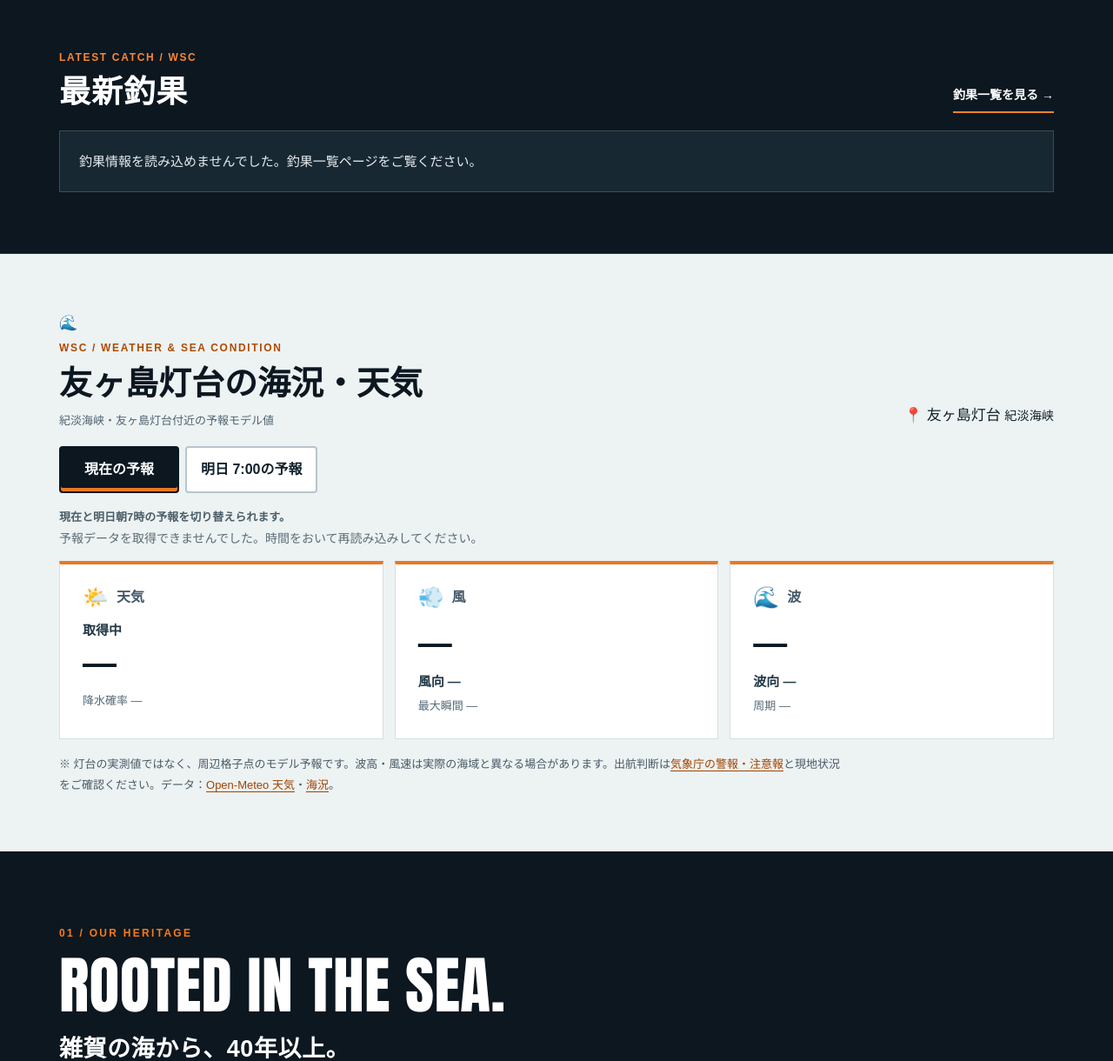
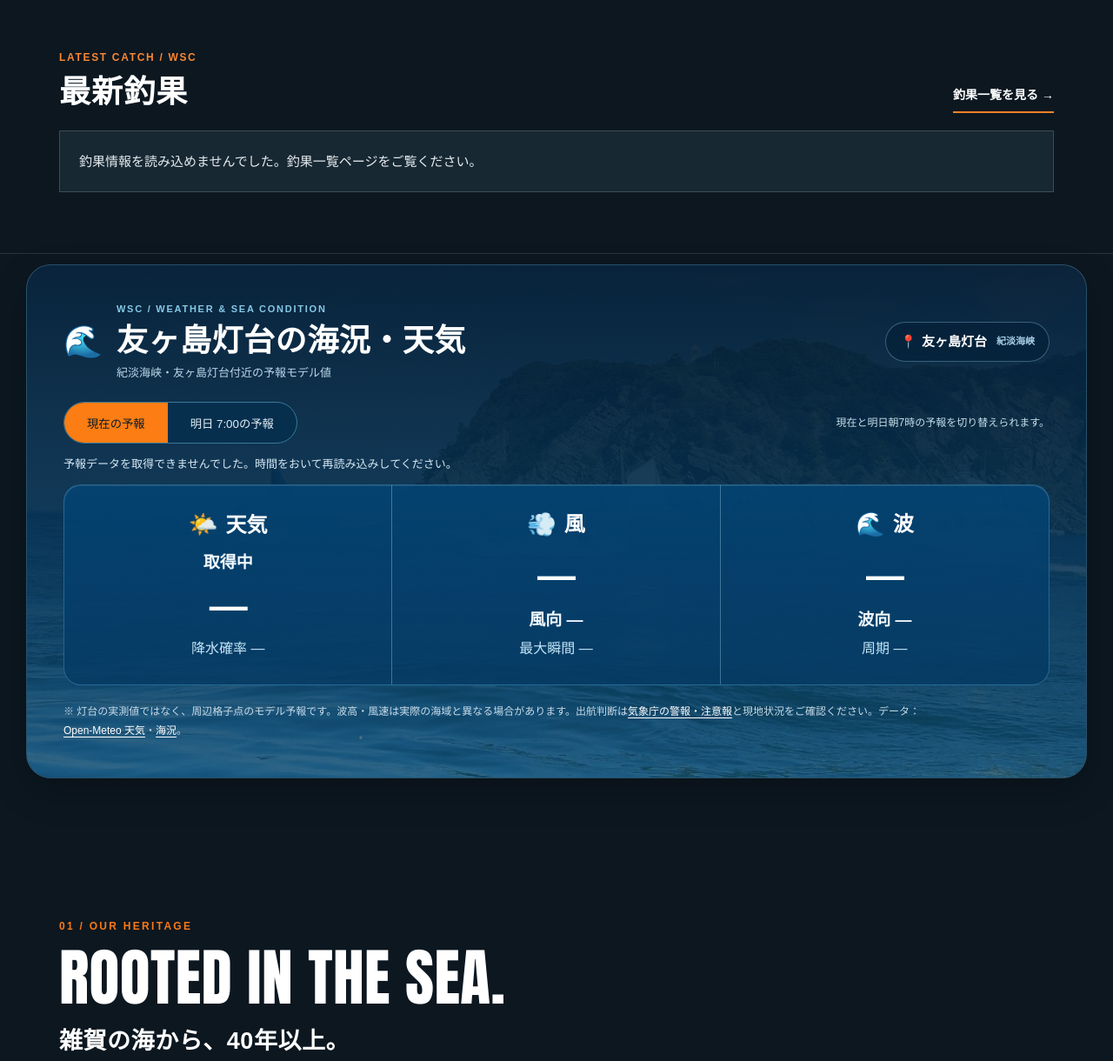
Before and after one commit to oosaka0123-sudo/wakayama-saika-club, a PHP site: page / in a window 1280 px wide. Shown: the part 845-2065 px from the top of the page at 87% size. Run offline with PHP 8.4, Linux system fonts and the light colour scheme.

Commit message:
style(weather): adopt ocean-blue three-column forecast layout

```diff
--- a/css/sea-forecast.css
+++ b/css/sea-forecast.css
@@ -1,25 +1,34 @@
-/* Nishihama marine forecast / homepage only, self-contained. */
-.sea-forecast{background:#edf2f3;color:#10222c;padding:clamp(38px,5vw,68px) 0}
-.sea-forecast .sf-overline{font-size:12px;letter-spacing:.14em;font-weight:900;color:#af4a00;display:block;margin:0 0 6px}
-.sea-forecast .sf-header{display:flex;align-items:end;justify-content:space-between;gap:14px;margin-bottom:18px}
-.sea-forecast h2{font-size:clamp(24px,4vw,38px);line-height:1.3;font-weight:900;margin:0;color:#0c1720}
-.sea-forecast .sf-place{font-size:13px;color:#4f6470;line-height:1.6;margin:7px 0 0}
-.sf-tabs{display:flex;gap:7px;margin:0 0 18px}
-.sf-tabs button{min-width:138px;min-height:49px;background:#fff;border:2px solid #b9c5cc;color:#10212c;border-radius:4px;font:inherit;font-weight:900;font-size:16px;cursor:pointer;padding:10px 16px}
-.sf-tabs button[aria-pressed="true"]{background:#0c1720;color:#fff;border-color:#0c1720;box-shadow:inset 0 -4px #ed7924}
-.sf-tabs button:focus-visible{outline:3px solid #f07b25;outline-offset:3px}
-.sf-grid{display:grid;grid-template-columns:repeat(3,minmax(0,1fr));gap:13px}
-.sf-card{background:#fff;border:1px solid #d5dfe3;border-top:4px solid #e87824;padding:clamp(18px,2.5vw,26px);min-height:185px;box-sizing:border-box}
-.sf-card-heading{display:flex;align-items:center;gap:9px;font-size:16px;font-weight:900;color:#465969;margin:0 0 15px}
-.sf-card-icon{font-size:24px;line-height:1}
-.sf-main{font-size:clamp(26px,4vw,39px);font-weight:900;letter-spacing:-.035em;color:#0c1720;line-height:1.35;margin:0;overflow-wrap:anywhere}
-.sf-desc{font-size:15px;font-weight:800;margin:6px 0 0;color:#223746;line-height:1.5;overflow-wrap:anywhere}
-.sf-extra{font-size:13px;color:#566976;line-height:1.6;margin:7px 0 0;overflow-wrap:anywhere}
-.sf-info{font-size:13px;color:#4a5d67;margin:14px 0 0;line-height:1.6;font-weight:650}
-.sf-caution{margin:17px 0 0;font-size:13px;line-height:1.85;color:#475a66;max-width:900px}
-.sf-caution a{color:#a04400;text-decoration:underline;text-underline-offset:3px}
-.sf-status{font-size:14px;color:#5b6c75;margin:0 0 13px;min-height:1.3em}
-.sf-status:empty{display:none}
-@media(max-width:730px){.sf-grid{grid-template-columns:1fr;gap:8px}.sf-card{display:grid;grid-template-columns:96px 1fr;grid-template-rows:auto auto auto;min-height:0;padding:14px 16px;column-gap:12px;border-top:0;border-left:4px solid #e87824}.sf-card-heading{grid-row:1 / span 3;display:flex;flex-direction:column;justify-content:center;align-items:flex-start;margin:0;gap:7px;font-size:15px}.sf-main{font-size:29px;line-height:1.25}.sf-desc{font-size:14px;line-height:1.4;margin:3px 0 0}.sf-extra{font-size:12px;margin:2px 0 0}.sf-card-icon{font-size:25px}}
-@media(max-width:420px){.sf-tabs button{min-width:0;flex:1;font-size:15px;padding:10px 8px}.sf-card{grid-template-columns:85px 1fr;column-gap:8px;padding:12px 13px}.sf-main{font-size:26px}.sf-card-heading{font-size:14px}}
-@media(prefers-reduced-motion:reduce){.sf-tabs button{scroll-behavior:auto}}
+/* Homepage forecast: Tomogashima lighthouse. Scoped to .sea-forecast. */
+.sea-forecast{background:#0c1720;color:#f3f9ff;padding:12px 20px clamp(44px,6vw,76px);box-sizing:border-box}
+.sea-forecast *{box-sizing:border-box}
+.sea-forecast>.wrap{position:relative;isolation:isolate;max-width:1220px;overflow:hidden;border:1px solid #28516a;border-radius:28px;padding:clamp(22px,3.8vw,42px);background:linear-gradient(180deg,rgba(3,27,48,.94) 0%,rgba(5,49,81,.91) 55%,rgba(8,68,98,.64) 100%),url("../assets/photos/21993.jpg") center 57%/cover no-repeat;box-shadow:0 16px 40px rgba(0,0,0,.22)}
+.sea-forecast .sf-header{display:flex;justify-content:space-between;align-items:center;gap:18px;margin-bottom:24px}
+.sea-forecast .sf-heading{display:flex;align-items:center;gap:16px;min-width:0}
+.sea-forecast .sf-heading-symbol{font-size:36px;line-height:1;flex-shrink:0}
+.sea-forecast .sf-overline{display:block;color:#86c9e8;font:800 11px/1.5 Arial,sans-serif;letter-spacing:.16em;margin:0 0 5px}
+.sea-forecast h2{font-size:clamp(23px,3.3vw,36px);line-height:1.25;letter-spacing:.015em;font-weight:900;color:#fff;margin:0}
+.sea-forecast .sf-place{margin:5px 0 0;color:#bcd7e8;font-size:13px;line-height:1.5}
+.sea-forecast .sf-location{flex-shrink:0;display:inline-flex;align-items:center;gap:6px;min-height:44px;border:1px solid rgba(150,211,238,.35);border-radius:999px;background:rgba(4,32,56,.62);padding:8px 16px;color:#fff;font-size:15px;font-weight:850}
+.sea-forecast .sf-location small{color:#a7cfe5;font-size:11px;font-weight:650;padding-left:5px}
+.sea-forecast .sf-toolbar{display:flex;align-items:center;justify-content:space-between;flex-wrap:wrap;gap:14px;margin:0 0 14px}
+.sea-forecast .sf-tabs{display:inline-flex;gap:0;max-width:100%;border:1px solid #387998;border-radius:999px;overflow:hidden;background:#052f4d}
+.sea-forecast .sf-tabs button{display:inline-flex;align-items:center;justify-content:center;min-height:46px;padding:9px clamp(14px,2.3vw,26px);border:0;background:transparent;color:#e2eef6;font:900 clamp(13px,1.7vw,16px)/1.3 inherit;cursor:pointer;white-space:nowrap}
+.sea-forecast .sf-tabs button[aria-pressed="true"]{background:#fb7d13;color:#0b1b28}
+.sea-forecast .sf-tabs button:focus-visible{outline:3px solid #fff;outline-offset:-4px}
+.sea-forecast .sf-info{margin:0;color:#c5dfec;font-size:12px;line-height:1.5}
+.sea-forecast .sf-status{margin:0 0 12px;color:#d6e9f5;font-size:13px;line-height:1.6;min-height:0}
+.sea-forecast .sf-status:empty{display:none}
+.sea-forecast .sf-grid{display:grid;grid-template-columns:repeat(3,minmax(0,1fr));overflow:hidden;border:1px solid rgba(121,207,246,.28);border-radius:20px;background:linear-gradient(180deg,rgba(4,67,114,.93),rgba(5,58,99,.83));box-shadow:inset 0 1px rgba(255,255,255,.1)}
+.sea-forecast .sf-card{min-width:0;min-height:220px;padding:clamp(18px,2.8vw,29px);text-align:center;display:flex;align-items:center;flex-direction:column;justify-content:center}
+.sea-forecast .sf-card:not(:last-child){border-right:1px solid rgba(180,226,248,.34)}
+.sea-forecast .sf-card-heading{display:flex;align-items:center;justify-content:center;gap:9px;color:#fff;font-size:clamp(19px,2.1vw,24px);font-weight:900;line-height:1.35;margin:0 0 13px}
+.sea-forecast .sf-card-icon{font-size:27px;line-height:1}
+.sea-forecast .sf-main{margin:0;color:#fff;font-weight:900;letter-spacing:-.025em;font-size:clamp(30px,4vw,44px);line-height:1.35;overflow-wrap:anywhere}
+.sea-forecast .sf-desc{margin:7px 0 0;color:#f0f9ff;font-size:clamp(14px,1.8vw,19px);font-weight:800;line-height:1.5;overflow-wrap:anywhere}
+.sea-forecast .sf-card:first-child .sf-desc{margin:0 0 6px}
+.sea-forecast .sf-extra{color:#c2e6f8;margin:7px 0 0;font-size:clamp(13px,1.5vw,16px);line-height:1.5;overflow-wrap:anywhere}
+.sea-forecast .sf-caution{font-size:12px;color:#c8dbe8;line-height:1.8;margin:20px 0 0;max-width:1000px}
+.sea-forecast .sf-caution a{color:#fff;text-decoration:underline;text-underline-offset:3px}
+@media(max-width:770px){.sea-forecast .sf-header{flex-direction:column;align-items:flex-start;gap:14px}.sea-forecast .sf-grid{grid-template-columns:1fr}.sea-forecast .sf-card{min-height:0;padding:19px 14px}.sea-forecast .sf-card:not(:last-child){border-right:0;border-bottom:1px solid rgba(180,226,248,.34)}.sea-forecast .sf-card-heading{margin-bottom:4px}.sea-forecast .sf-main{font-size:34px}.sea-forecast .sf-toolbar{align-items:flex-start;flex-direction:column;gap:8px}}
+@media(max-width:420px){.sea-forecast{padding-left:12px;padding-right:12px}.sea-forecast>.wrap{border-radius:18px;padding:20px 15px}.sea-forecast .sf-heading{gap:10px}.sea-forecast .sf-heading-symbol{font-size:27px}.sea-forecast h2{font-size:22px}.sea-forecast .sf-tabs{width:100%}.sea-forecast .sf-tabs button{flex:1;min-width:0;font-size:13px;padding:11px 7px}.sea-forecast .sf-location{font-size:13px}}
+@media(prefers-reduced-motion:reduce){.sea-forecast *, .sea-forecast *::before, .sea-forecast *::after{scroll-behavior:auto!important;transition:none!important}}
```
